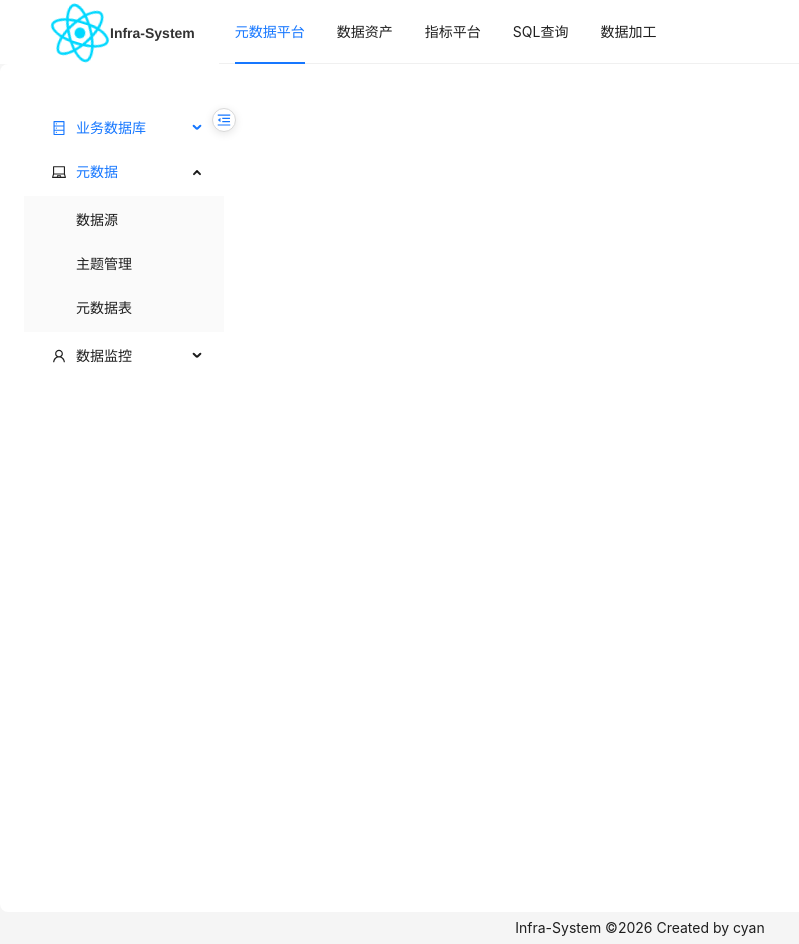
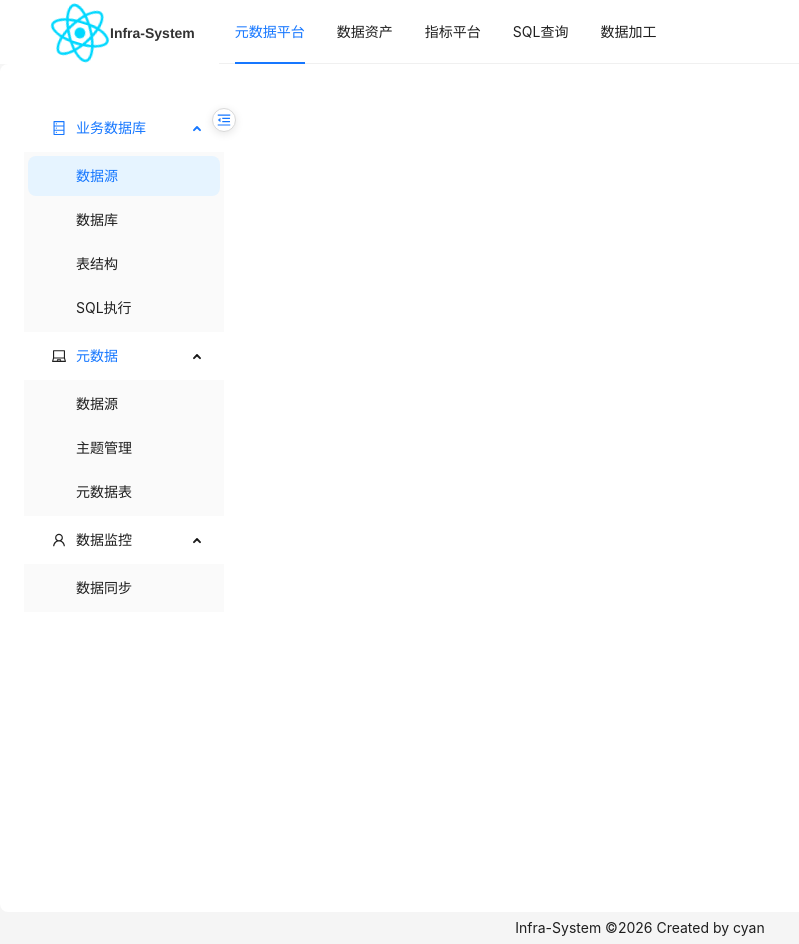
Before and after one commit to cyan-daimao/cyan-dataman-web, a React (Vite) app: page /meta/metadata in a window 1280 px wide. Shown: the whole page, without its empty margins (0-799 px from the left). Built offline with nearby package versions, Linux system fonts and the light colour scheme; sample sign-in values are in the browser's storage.

Commit message:
feat(元数据): 增加业务表同步到元数据平台

```diff
--- a/src/pages/metadata/business_db/table_schema/TableSchemaEdit.tsx
+++ b/src/pages/metadata/business_db/table_schema/TableSchemaEdit.tsx
@@ -807,7 +807,7 @@ const TableSchemaEdit: React.FC = () => {
                     <Col>
                         <Space>
                             <Button icon={<SaveOutlined/>} onClick={handleSaveDraft} loading={saving}>
-                                保存草稿
+                                保存测试环境
                             </Button>
                             {!isNewTable && (
                                 <Button
--- a/src/pages/metadata/business_db/table_schema/index.tsx
+++ b/src/pages/metadata/business_db/table_schema/index.tsx
@@ -404,12 +404,6 @@ const TableSchemaManagement: React.FC = () => {
             render: (status: EnvStatus) => getEnvStatusTag(status),
         },
         {
-            title: '最后更新时间',
-            dataIndex: 'updatedAt',
-            key: 'updatedAt',
-            width: 180,
-        },
-        {
             title: '操作',
             key: 'action',
             width: 220,
@@ -437,7 +431,7 @@ const TableSchemaManagement: React.FC = () => {
                         icon={<HistoryOutlined/>}
                         onClick={() => handleSyncHistory(record.tableName)}
                     >
-                        同步到数仓
+                        同步表结构到数仓
                     </Button>
                     <Popconfirm
                         title="确定删除该表吗？此操作不可恢复！"
--- a/src/pages/metadata/index.tsx
+++ b/src/pages/metadata/index.tsx
@@ -87,6 +87,8 @@ const App: React.FC = () => {
     const location = useLocation();
 
     const [collapsed, setCollapsed] = useState(false);
+    // 默认展开所有一级菜单
+    const [openKeys, setOpenKeys] = useState<string[]>(['business-ds', 'metadata', 'data']);
 
     // 根据路径计算选中的菜单 key
     const selectedKeys = useMemo(() => {
@@ -94,16 +96,10 @@ const App: React.FC = () => {
         return key ? [key] : ['bd-datasource'];
     }, [location.pathname]);
 
-    // 根据路径计算展开的菜单 key
-    const openKeys = useMemo(() => {
-        if (location.pathname.includes('/business-ds')) {
-            return ['business-ds'];
-        }
-        if (location.pathname.includes('/metadata')) {
-            return ['metadata'];
-        }
-        return ['business-ds'];
-    }, [location.pathname]);
+    // 处理菜单展开/收起
+    const handleOpenChange: MenuProps['onOpenChange'] = (keys) => {
+        setOpenKeys(keys as string[]);
+    };
 
     // 如果是嵌套层，直接渲染 Outlet，不渲染侧边栏
     if (isNestedLayer) {
@@ -166,7 +162,8 @@ const App: React.FC = () => {
                         style={{ height: '100%', borderRight: 0, paddingTop: '16px' }}
                         items={items}
                         selectedKeys={selectedKeys}
-                        defaultOpenKeys={openKeys}
+                        openKeys={openKeys}
+                        onOpenChange={handleOpenChange}
                         inlineCollapsed={collapsed}
                     />
                 </Sider>
```
